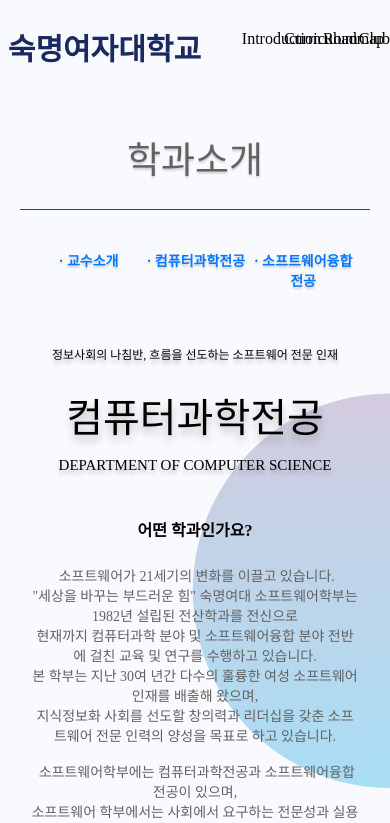
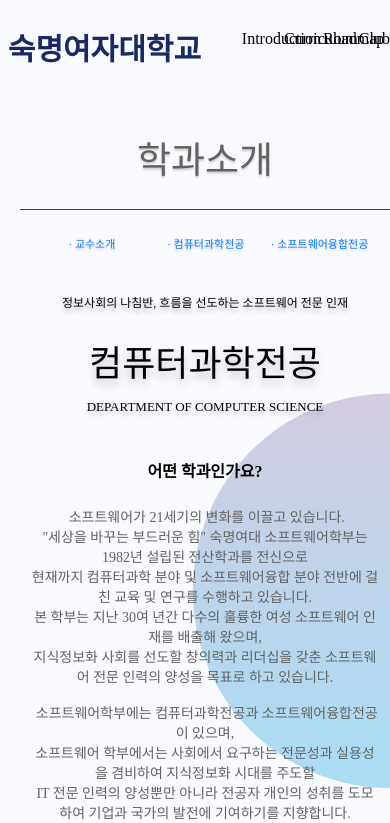
Before and after one commit to yugyeongh/SMSWhomepage, a React (Create React App) app: page /cs_intro in a window 390 px wide. Shown: the top 823 px of the page. Built offline with nearby package versions, Linux system fonts and the light colour scheme; a web font is replaced by a local one.

Commit message:
전공소개 페이지 반응형 수정
- 폰트 크기, 패딩, 마진 일부 수정

```diff
--- a/src/stylesheets/style.css
+++ b/src/stylesheets/style.css
@@ -19,10 +19,13 @@
 }
 
 .inner {
-    padding-left: 20px;
-    padding-right: 20px;
+    /* padding-left: 20px;
+    padding-right: 20px; */
     max-width: 980px;
     margin: 0 auto;
+    margin-left: 20px;
+    text-align: center;
+    align-items: center;
     box-sizing: border-box;
     position: relative;
 }
@@ -64,7 +67,6 @@
     margin: 0 auto;
     text-shadow: 0px 2px 2px rgba(41, 38, 31, 0.2);
     color:#0578FE;
-
 }
 
 .inner .banner {
@@ -219,37 +221,45 @@
     box-shadow: 1px 1px 1px 1px rgba(121, 137, 207, 0.2);
 }
 
-/* PRICING CARD  */
-.section--pricing {
-  background: linear-gradient(#f5f5f5, #fff);
+@media screen and (max-width: 580px) {
+    .classTab {
+        margin-bottom: 15px;
     }
-.section--pricing .inner {
-  padding: 80px 0;
+    .classTab li a {
+        font-size: 11px;
+        font-weight: 300;
     }
-.section--pricing .card {
-  display: flex;
-  border: 1px solid #e5e5e5;
-  border-radius: 6px;
-  box-sizing: border-box;
+    .inner .main__banner {
+        position: relative;
+        margin: 0 auto;
+        max-width: 700px;
+        margin-top: 130px;
+        margin-bottom: 15px;
+        font-size: 37px;
+        color: #626262;
+        text-shadow: 0px 2px 2px rgba(41, 38, 31, 0.2);
+        border-bottom: 1px solid #3c4146;
     }
-.section--pricing .card .cell {
-  padding: 24px;
-  display: flex;
-  justify-content: center;
-  align-items: center;
+
+    .inner .major_title_1 {
+        padding-top: 8px;
+        font-size: 12px;
+        font-weight: 400;
     }
-.section--pricing .card .cell1 .btn {
-  height: 50px;
-  font-size: 16px;
+    .inner .major_title_2 {
+        font-size: 36px;
+        font-weight: 550;
+        text-shadow: 0px 6px 8px rgba(0,0,0,0.2);
     }
-.section--pricing .card .cell2 {
-  font-size: 22px;
-  font-weight: 300;
-  line-height: 1.5;
-  flex: 1;
-  border-left: 1px solid #e5e5e5;
+    .inner .major_title_3 {
+        font-size: 13px;
+        font-weight: 200;
+        text-shadow: 0px 4px 4px rgba(0,0,0,0.2);
     }
-.section--feature .pfInfoDiv {
-    border:rgba(41, 38, 31, 0.2);
-    border-radius: 50%;
+
+    /* .footer .footer_center li{
+        width: 100%;
+        margin: 0 auto;
+        text-align: center;
+    } */
 }
```
Lines whose indentation alone changed are shown as unchanged.
